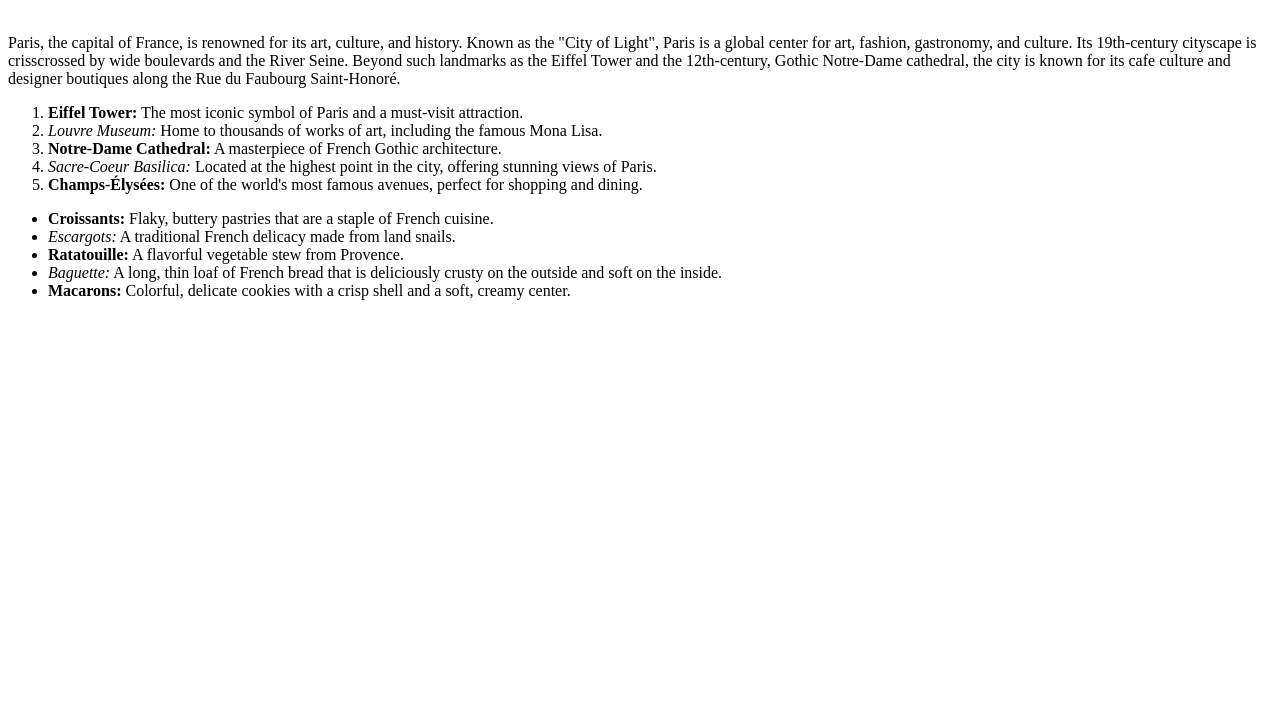
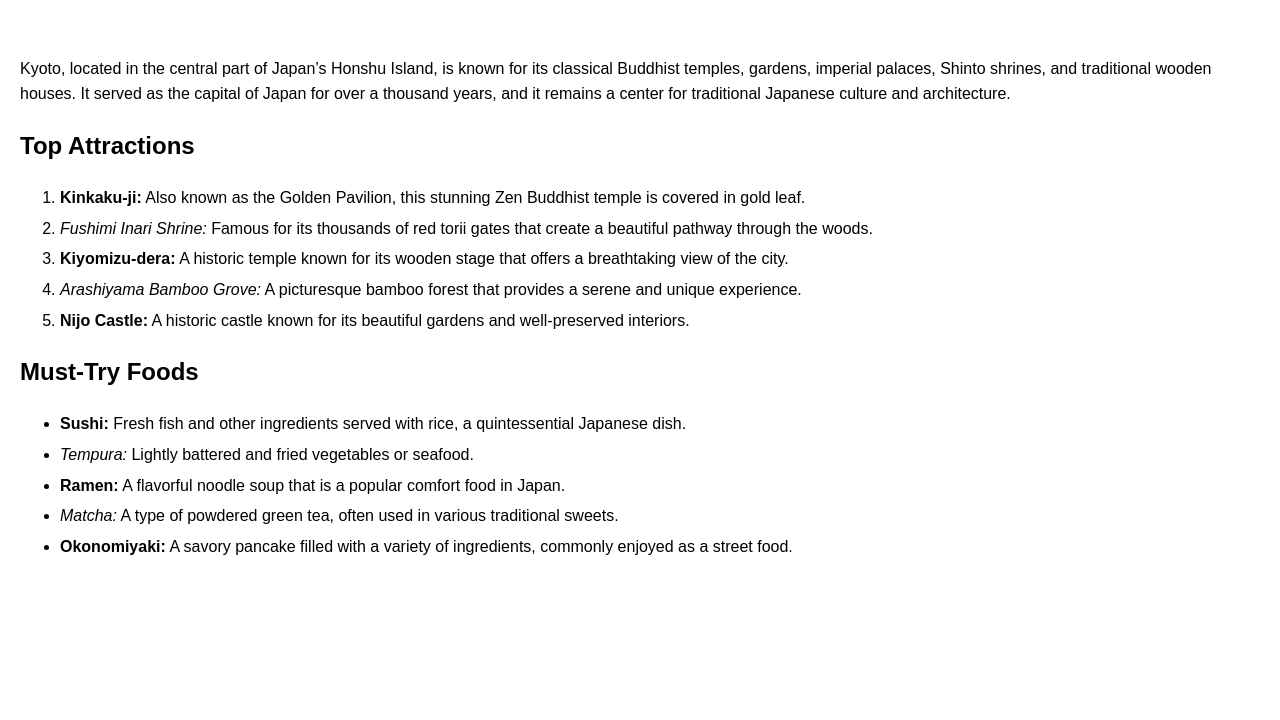
Before and after one commit to acciojob/favorite-holiday-varungowdamj, a website: page main.html in a window 1280 px wide. Shown: the part 80-800 px from the top of the page. Drawn offline with Linux system fonts and the light colour scheme.

Commit message:
created a submission

```diff
--- a/main.html
+++ b/main.html
@@ -4,27 +4,47 @@
     <meta charset="UTF-8">
     <meta name="viewport" content="width=device-width, initial-scale=1.0">
     <title>Favorite Holiday Destination</title>
+    <style>
+        body {
+            font-family: Arial, sans-serif;
+            line-height: 1.6;
+            margin: 20px;
+        }
+        h1 {
+            color: #333;
+        }
+        p {
+            margin-bottom: 20px;
+        }
+        ol, ul {
+            margin: 10px 0;
+        }
+        li {
+            margin: 5px 0;
+        }
+    </style>
 </head>
 <body>
-    <h1>Paris, France</h1>
+    <h1>Kyoto, Japan</h1>
     <br>
-    <p>Paris, the capital of France, is renowned for its art, culture, and history. Known as the "City of Light", Paris is a global center for art, fashion, gastronomy, and culture. Its 19th-century cityscape is crisscrossed by wide boulevards and the River Seine. Beyond such landmarks as the Eiffel Tower and the 12th-century, Gothic Notre-Dame cathedral, the city is known for its cafe culture and designer boutiques along the Rue du Faubourg Saint-Honoré.</p>
+    <p>Kyoto, located in the central part of Japan’s Honshu Island, is known for its classical Buddhist temples, gardens, imperial palaces, Shinto shrines, and traditional wooden houses. It served as the capital of Japan for over a thousand years, and it remains a center for traditional Japanese culture and architecture.</p>
 
+    <h2>Top Attractions</h2>
     <ol>
-        <li><strong>Eiffel Tower:</strong> The most iconic symbol of Paris and a must-visit attraction.</li>
-        <li><em>Louvre Museum:</em> Home to thousands of works of art, including the famous Mona Lisa.</li>
-        <li><strong>Notre-Dame Cathedral:</strong> A masterpiece of French Gothic architecture.</li>
-        <li><em>Sacre-Coeur Basilica:</em> Located at the highest point in the city, offering stunning views of Paris.</li>
-        <li><strong>Champs-Élysées:</strong> One of the world's most famous avenues, perfect for shopping and dining.</li>
+        <li><strong>Kinkaku-ji:</strong> Also known as the Golden Pavilion, this stunning Zen Buddhist temple is covered in gold leaf.</li>
+        <li><em>Fushimi Inari Shrine:</em> Famous for its thousands of red torii gates that create a beautiful pathway through the woods.</li>
+        <li><strong>Kiyomizu-dera:</strong> A historic temple known for its wooden stage that offers a breathtaking view of the city.</li>
+        <li><em>Arashiyama Bamboo Grove:</em> A picturesque bamboo forest that provides a serene and unique experience.</li>
+        <li><strong>Nijo Castle:</strong> A historic castle known for its beautiful gardens and well-preserved interiors.</li>
     </ol>
 
+    <h2>Must-Try Foods</h2>
     <ul>
-        <li><strong>Croissants:</strong> Flaky, buttery pastries that are a staple of French cuisine.</li>
-        <li><em>Escargots:</em> A traditional French delicacy made from land snails.</li>
-        <li><strong>Ratatouille:</strong> A flavorful vegetable stew from Provence.</li>
-        <li><em>Baguette:</em> A long, thin loaf of French bread that is deliciously crusty on the outside and soft on the inside.</li>
-        <li><strong>Macarons:</strong> Colorful, delicate cookies with a crisp shell and a soft, creamy center.</li>
+        <li><strong>Sushi:</strong> Fresh fish and other ingredients served with rice, a quintessential Japanese dish.</li>
+        <li><em>Tempura:</em> Lightly battered and fried vegetables or seafood.</li>
+        <li><strong>Ramen:</strong> A flavorful noodle soup that is a popular comfort food in Japan.</li>
+        <li><em>Matcha:</em> A type of powdered green tea, often used in various traditional sweets.</li>
+        <li><strong>Okonomiyaki:</strong> A savory pancake filled with a variety of ingredients, commonly enjoyed as a street food.</li>
     </ul>
-
 </body>
 </html>
--- a/script.js
+++ /dev/null
@@ -1,4 +0,0 @@
-cy.get('ol li:first strong').should('be.visible');
-cy.get('ol li:nth-child(2) em').should('be.visible');
-cy.get('ul li:first strong').should('be.visible');
-cy.get('ul li:nth-child(2) em').should('be.visible');
```
